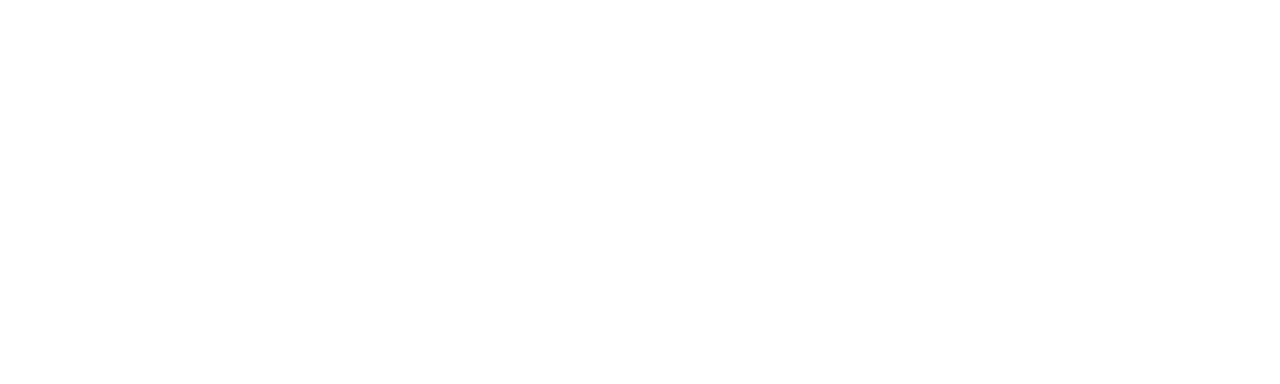
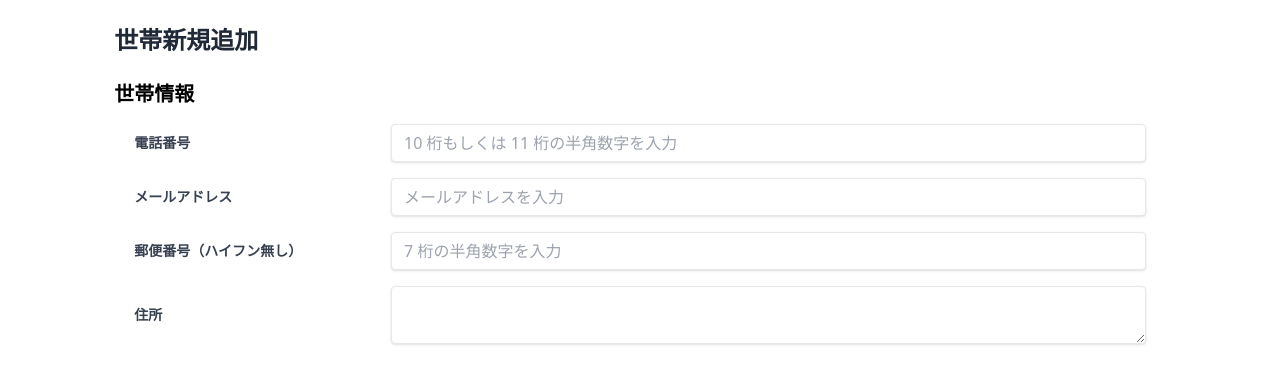
Before and after one commit to caesar1231/frontend-coding-test, a React (Vite) app: page /households/new in a window 1280 px wide. Before the commit this address had no page. Shown: the top 384 px of the page. Built offline with nearby package versions, Linux system fonts and the light colour scheme.

Commit message:
世帯新規追加ページの世帯情報入力欄を作成

```diff
--- a/src/App.tsx
+++ b/src/App.tsx
@@ -1,12 +1,14 @@
 import { Navigate, Route, Routes } from "react-router-dom";
 
 import { HouseholdsPage } from "@/pages/HouseholdsPage";
+import { CreateHouseholdPage } from "./pages/CreateHouseholdPage";
 
 function App() {
   return (
     <Routes>
       <Route path="/" element={<Navigate replace to="/households" />} />
       <Route path="/households" element={<HouseholdsPage />} />
+      <Route path="/households/new" element={<CreateHouseholdPage />} />
     </Routes>
   );
 }
--- /dev/null
+++ b/src/components/common/pageTitle.tsx
@@ -0,0 +1,12 @@
+interface PageTitleProps {
+  title: string
+}
+
+/**
+ * 各ページタイトル用共通コンポーネント
+ */
+export function PageTitle({ title }: PageTitleProps) {
+  return (
+    <h1 className="text-2xl font-bold text-gray-800 my-6">{title}</h1>
+  );
+}
--- /dev/null
+++ b/src/pages/CreateHouseholdPage.tsx
@@ -0,0 +1,113 @@
+import { ChangeEventHandler, useState } from "react";
+
+import { PageTitle } from "@/components/common/pageTitle";
+
+export function CreateHouseholdPage() {
+
+  // 入力項目
+  const [phoneNumber, setPhoneNumber] = useState("");
+  const [email, setEmail] = useState("");
+  const [zipCode, setZipCode] = useState("");
+  const [address, setAddress] = useState("");
+
+  // 入力項目のエラー管理
+  const [hasPhoneNumberError, setPhoneNumberError] = useState(false);
+  const [hasEmailError, setEmailError] = useState(false);
+  const [hasZipCodeError, setZipCodeError] = useState(false);
+  const [hasAddressError, setAddressError] = useState(false);
+
+  // 各種入力値の設定
+  const handlePhoneNumberChange: ChangeEventHandler<HTMLInputElement> = (e) =>
+    setPhoneNumber(e.target.value);
+  const handleEmailChange: ChangeEventHandler<HTMLInputElement> = (e) =>
+    setEmail(e.target.value);
+  const handleZipCodeChange: ChangeEventHandler<HTMLInputElement> = (e) =>
+    setZipCode(e.target.value);
+  const handleAddressChange: ChangeEventHandler<HTMLTextAreaElement> = (e) =>
+    setAddress(e.target.value);
+
+  // 入力箇所からフォーカスを外した際のエラー処理
+  const handlePhoneNumberUnfocus: ChangeEventHandler<HTMLInputElement> = (e) => {
+    const pattern = new RegExp("^[0-9]{10,11}$");
+    setPhoneNumberError(!pattern.test(e.target.value));
+  }
+  const handleEmailUnfocus: ChangeEventHandler<HTMLInputElement> = (e) => {
+    const pattern = new RegExp("^[a-zA-Z0-9_.+-]+@[a-zA-Z0-9-]+\.[a-zA-Z0-9-.]+$");
+    setEmailError(!pattern.test(e.target.value));
+  }
+  const handleZipCodeUnfocus: ChangeEventHandler<HTMLInputElement> = (e) => {
+    const pattern = new RegExp("^[0-9]{7}$");
+    setZipCodeError(!pattern.test(e.target.value));
+  }
+  const handleAddressUnfocus: ChangeEventHandler<HTMLTextAreaElement> = (e) => {
+    setAddressError(e.target.value.length <= 0);
+  }
+
+  // 入力欄コンポーネント
+  const inputPane = (
+    title: string, placeholder: string, value: string,
+    onChange: ChangeEventHandler<HTMLInputElement>, onBlur: ChangeEventHandler<HTMLInputElement>
+  ) => {
+    return (
+      <div className="grid grid-cols-4 gap-4 items-center mb-4">
+          <label className="col-span-1 text-gray-700 text-sm font-bold">{title}</label>
+          <input
+            className="
+              col-span-3 shadow appearance-none border rounded py-2 px-3 text-gray-700
+              leading-tight focus:outline-none focus:shadow-outline
+            "
+            placeholder={placeholder}
+            value={value}
+            onChange={onChange}
+            onBlur={onBlur}
+          />
+        </div>
+    );
+  };
+  // エラー表示コンポーネント
+  const errorPane = (title: string) => {
+    return (
+      <div className="col-span-4 text-red-500 text-sm mt-2 mb-10">{title}</div>
+    );
+  };
+
+  return (
+    <>
+      <PageTitle title={"世帯新規追加"} />
+      <h2 className="text-xl font-bold my-4">世帯情報</h2>
+
+      <div className="px-5">
+        {inputPane(
+          "電話番号", "10 桁もしくは 11 桁の半角数字を入力", phoneNumber,
+          handlePhoneNumberChange, handlePhoneNumberUnfocus
+        )}
+        {hasPhoneNumberError && errorPane("10 桁もしくは 11 桁の半角数字を入力してください")}
+
+        {inputPane(
+          "メールアドレス", "メールアドレスを入力", email,
+          handleEmailChange, handleEmailUnfocus
+        )}
+        {hasEmailError && errorPane("メールアドレスの形式で入力してください")}
+
+        {inputPane(
+          "郵便番号（ハイフン無し）", "7 桁の半角数字を入力", zipCode,
+          handleZipCodeChange, handleZipCodeUnfocus
+        )}
+        {hasZipCodeError && errorPane("7 桁の半角数字を入力してください")}
+
+        <div className="grid grid-cols-4 gap-4 items-center mb-4">
+          <label className="col-span-1 text-gray-700 text-sm font-bold">住所</label>
+          <textarea
+            className="
+              col-span-3 shadow appearance-none border rounded py-2 px-3 text-gray-700
+              leading-tight focus:outline-none focus:shadow-outline"
+            value={address}
+            onChange={handleAddressChange}
+            onBlur={handleAddressUnfocus}
+          />
+        </div>
+        {hasAddressError && errorPane("住所を入力してください")}
+      </div>
+    </>
+  );
+}
--- a/src/pages/HouseholdsPage.tsx
+++ b/src/pages/HouseholdsPage.tsx
@@ -6,6 +6,8 @@
 import { Household } from "@/models";
 import { getMultipleHouseholds } from "@/services";
 import { Pagination } from "@/components/pagenation";
+import { PageTitle } from "@/components/common/pageTitle";
+import { useNavigate } from "react-router-dom";
 
 // ページ中で表示可能な最大世帯数
 const SEARCH_LIMIT = 20;
@@ -22,6 +24,8 @@
   const [queryText, setQueryText] = useState("");
 
   const count = useRef(0);
+
+  const navigate = useNavigate();
 
   useEffect(() => {
     // 世帯一覧取得APIの呼び出し
@@ -51,9 +55,11 @@
   const handleSearchEnter: KeyboardEventHandler<HTMLInputElement> = (e) =>
     e.key === "Enter" && search();
 
+  const handleCreateHousehold = () => navigate("/households/new");
+
   return (
     <>
-      <h1 className="text-2xl font-bold text-gray-800 my-6">世帯一覧</h1>
+      <PageTitle title={"世帯一覧"} />
       <div className="mb-4 flex space-x-2">
         <input
           className="border p-2 rounded w-full"
@@ -63,7 +69,10 @@
           onBlur={handleSearchUnfocus}
           onKeyDown={handleSearchEnter}
         />
-        <button className="bg-blue-500 hover:bg-blue-700 text-white font-bold py-2 px-4 rounded">
+        <button
+          className="bg-blue-500 hover:bg-blue-700 text-white font-bold py-2 px-4 rounded"
+          onClick={handleCreateHousehold}
+        >
           +
         </button>
       </div>
```
